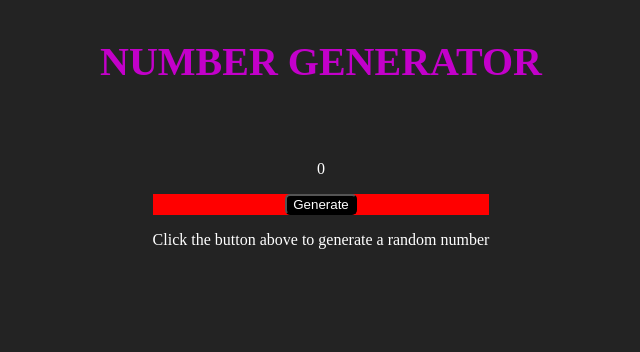
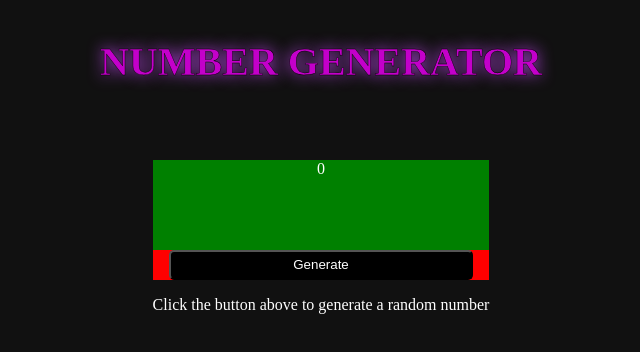
Before and after one commit to TylrPopcorn/Random-Number-Generator, a React (Vite) app: page / in a window 1280 px wide. Shown: the top 352 px of the page, without its empty margins (319-959 px from the left). Built offline with nearby package versions, Linux system fonts and the light colour scheme.

Commit message:
Working on styles

```diff
--- a/src/Components/App.js
+++ b/src/Components/App.js
@@ -18,7 +18,9 @@ function App() {
           Generate
         </button>
       </div>
-      <p>Click the button above to generate a random number</p>
+      <div className="BottomFrame">
+        <p>Click the button above to generate a random number</p>
+      </div>
     </div>
   );
 }
--- a/src/styles.css
+++ b/src/styles.css
@@ -1,7 +1,7 @@
 html,
 body {
   min-height: 100vh;
-  background: #232323;
+  background: #111111;
   color: #ffffff;
 }
 
@@ -18,6 +18,8 @@ body {
   font-weight: bold;
   color: rgb(195, 0, 202);
   font-family: "Times New Roman";
+  -webkit-text-stroke: 0.4px #000000;
+  text-shadow: 0px 0px 15px rgb(196, 74, 245);
 }
 
 .App {
@@ -26,14 +28,24 @@ body {
   padding: 2em;
 }
 
+.NumberArea {
+  background-color: green;
+  height: 90px;
+  text-align: center;
+}
+
+.NumberArea p {
+}
+
 .ButtonHolder {
   background-color: red;
   width: 100%; /* Stretch across the whole screen */
-  height: 50%;
 }
 
 .GenerateButton {
   background-color: #000000;
   color: white;
   border-radius: 5px;
+  height: 30px;
+  width: 90%;
 }
```
Also changed, not shown: 4 other files (tests, documents, lock files or other folders).
